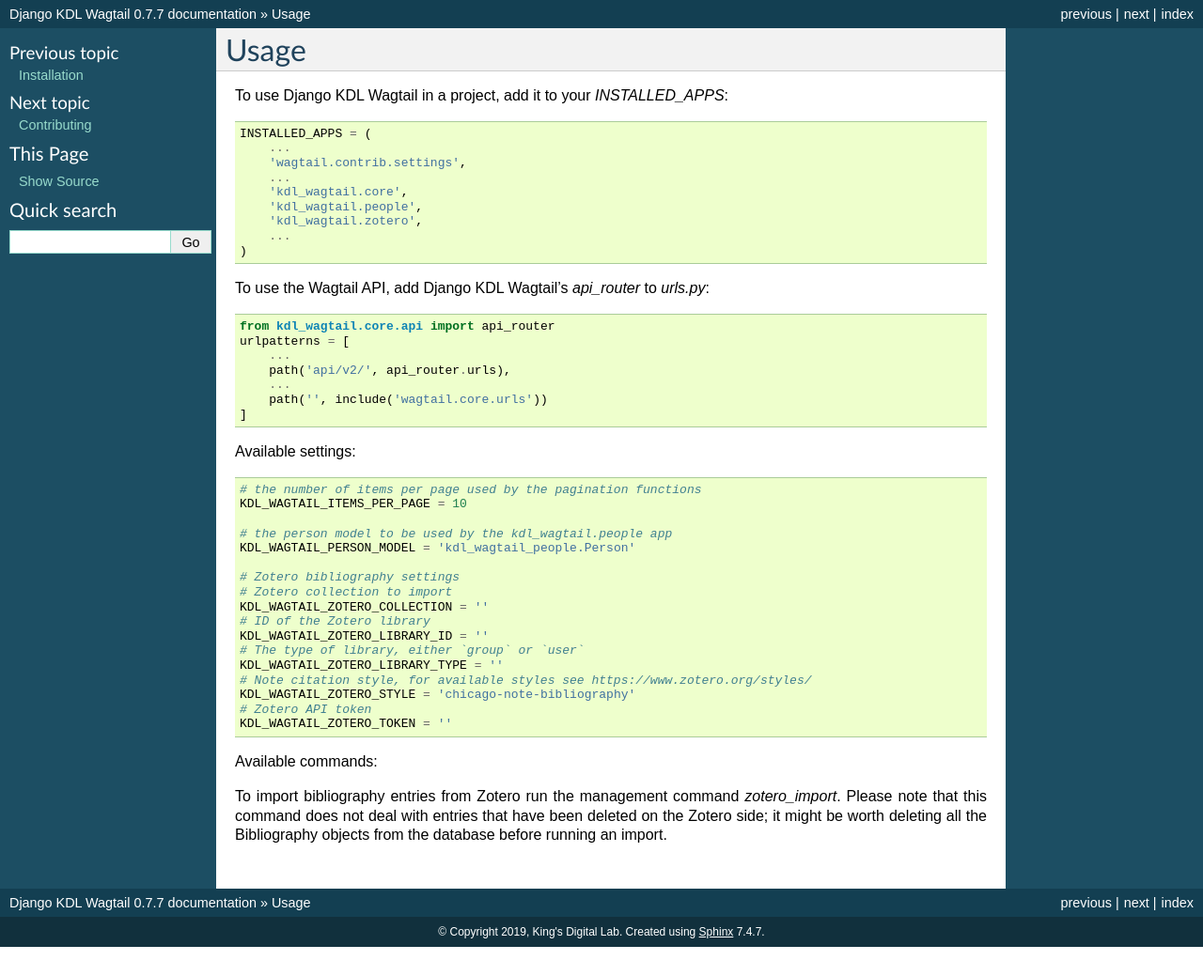
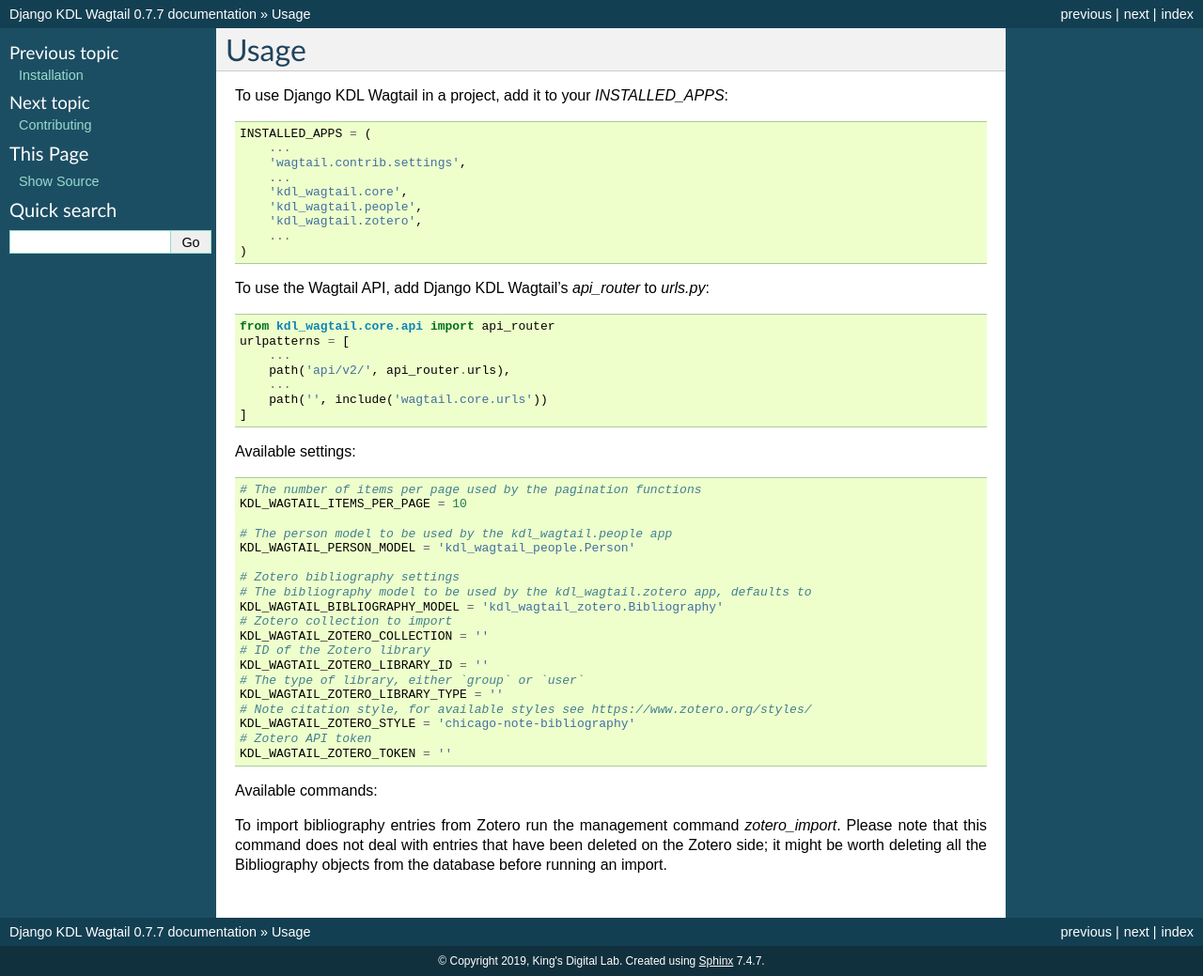
Before and after one commit to kingsdigitallab/django-kdl-wagtail, a Sphinx documentation site: the page built from docs/usage.rst, in a window 1280 px wide. Shown: the whole page at 94% size. Built offline with Sphinx 7.4.7, drawn with Linux system fonts in a browser that asks for light colours; before the commit the page ends 1008 px from its top, so only the background shows below that.

Commit message:
Update information about the bibliography model.

```diff
--- a/docs/usage.rst
+++ b/docs/usage.rst
@@ -32,13 +32,15 @@
 
 .. code-block:: python
 
-    # the number of items per page used by the pagination functions
+    # The number of items per page used by the pagination functions
     KDL_WAGTAIL_ITEMS_PER_PAGE = 10
 
-    # the person model to be used by the kdl_wagtail.people app
+    # The person model to be used by the kdl_wagtail.people app
     KDL_WAGTAIL_PERSON_MODEL = 'kdl_wagtail_people.Person'
 
     # Zotero bibliography settings
+    # The bibliography model to be used by the kdl_wagtail.zotero app, defaults to
+    KDL_WAGTAIL_BIBLIOGRAPHY_MODEL = 'kdl_wagtail_zotero.Bibliography'
     # Zotero collection to import
     KDL_WAGTAIL_ZOTERO_COLLECTION = ''
     # ID of the Zotero library
```
